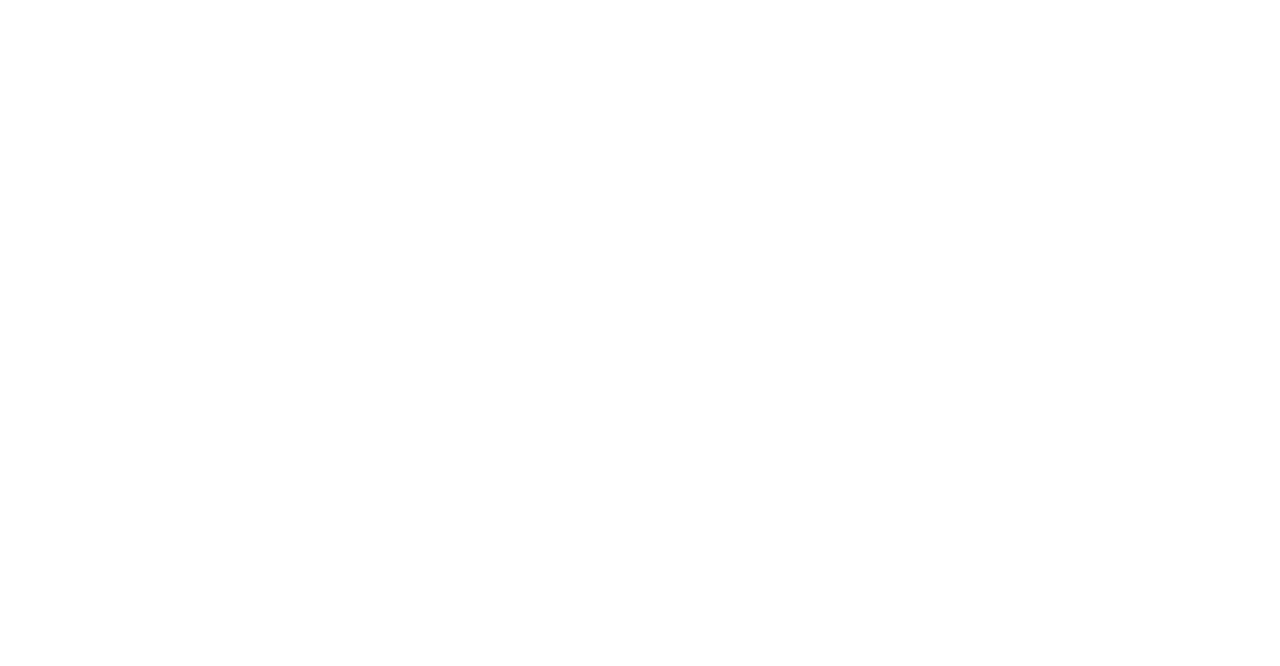
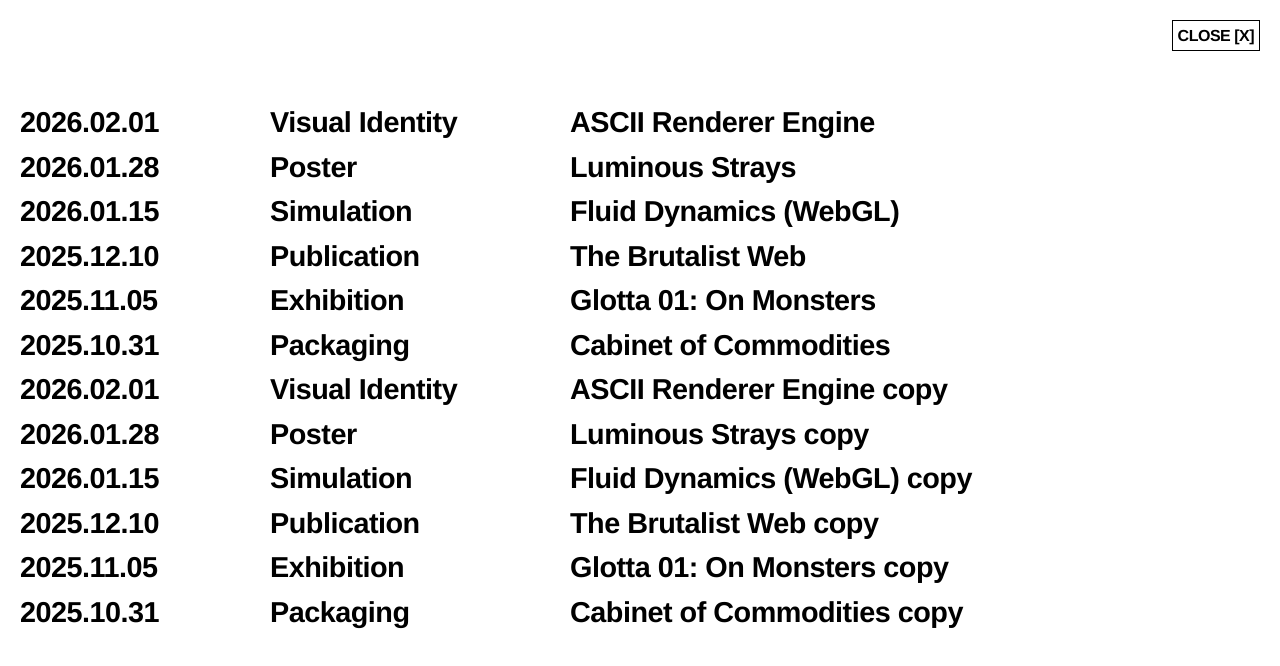
Before and after one commit to Marius-Poirier/mxrjup, an Angular app in the folder personal-site/: page /wip in a window 1280 px wide. Before the commit this address led to /. Shown: the top 666 px of the page. Built offline with nearby package versions, Linux system fonts and the light colour scheme.

Commit message:
fit:add the WIP

```diff
--- a/personal-site/src/app/app.routes.ts
+++ b/personal-site/src/app/app.routes.ts
@@ -11,6 +11,7 @@
 
 import { ReviewDetailComponent } from './pages/music/review-detail/review-detail';
 import { CoolStuffComponent } from './pages/cool-stuff/cool-stuff';
+import { WipComponent } from './pages/wip/wip';
 
 export const routes: Routes = [
     { path: '', component: HomeComponent },
@@ -21,5 +22,6 @@
     { path: 'music/history', component: HistoryComponent },
     { path: 'music/review/:id', component: ReviewDetailComponent },
     { path: 'cool-stuff', component: CoolStuffComponent },
+    { path: 'wip', component: WipComponent },
     { path: 'post/:id', component: PostDetailComponent },
 ];
--- a/personal-site/src/app/pages/home/home.html
+++ b/personal-site/src/app/pages/home/home.html
@@ -51,10 +51,10 @@
             <div class="vertical-text">소개 COOL</div>
         </a>
 
-        <!-- Project A / Placeholder -->
-        <div class="nav-sticker project-sticker">
-            PROJECT A
-        </div>
+        <!-- WIP / Lab Link -->
+        <a routerLink="/wip" class="nav-sticker project-sticker">
+            WIP / <span class="serif">哇</span>
+        </a>
 
         <!-- Decor Images (Scattered) -->
         <img src="https://picsum.photos/seed/neon/300/300" alt="Decor 1" class="decor-image img-1">
--- /dev/null
+++ b/personal-site/src/app/pages/wip/wip.html
@@ -0,0 +1,28 @@
+<div class="swiss-container">
+    <!-- Fixed Elements -->
+    <div class="grid-header">
+        <div class="col-date">Date</div>
+        <div class="col-object">Object</div>
+        <div class="col-subject">Subject</div>
+    </div>
+    <a routerLink="/" class="back-link">CLOSE [X]</a>
+
+    <!-- Scrollable Body containing rows -->
+    <div class="grid-body">
+        @for (exp of experiments(); track exp.id) {
+        <a [href]="exp.link" class="grid-row">
+            <div class="col-date">{{ exp.date }}</div>
+            <div class="col-object">{{ exp.object }}</div>
+            <div class="col-subject">{{ exp.subject }}</div>
+        </a>
+        }
+        <!-- Repeat data to ensure scrolling for the effect -->
+        @for (exp of experiments(); track exp.id + '_dup') {
+        <a [href]="exp.link" class="grid-row">
+            <div class="col-date">{{ exp.date }}</div>
+            <div class="col-object">{{ exp.object }}</div>
+            <div class="col-subject">{{ exp.subject }} copy</div>
+        </a>
+        }
+    </div>
+</div>
--- /dev/null
+++ b/personal-site/src/app/pages/wip/wip.scss
@@ -0,0 +1,122 @@
+/* Typical Organization Clone - "Less Structured" */
+
+:host {
+    display: block;
+    min-height: 100vh;
+    background: white;
+    color: black;
+    font-family: 'Helvetica Neue', Helvetica, Arial, sans-serif;
+    overflow-x: hidden;
+}
+
+.swiss-container {
+    padding: 0;
+    font-size: 1.8rem;
+    font-weight: bold;
+    line-height: 1.2;
+    letter-spacing: -0.5px;
+}
+
+.back-link {
+    position: fixed;
+    top: 20px;
+    right: 20px;
+    /* Reference often has nav on corners */
+    text-decoration: none;
+    color: black;
+    font-size: 1rem;
+    z-index: 100;
+    background: white;
+    /* Keep this readable */
+    padding: 5px;
+    border: 1px solid black;
+    cursor: pointer;
+
+    &:hover {
+        background: black;
+        color: white;
+    }
+}
+
+/* Header - TRANSPARENT & FIXED for CHAOS SCROLL */
+.grid-header {
+    display: flex;
+    position: fixed;
+    top: 50px;
+    /* Space from top */
+    left: 20px;
+    right: 20px;
+    z-index: 50;
+    pointer-events: none;
+    /* Let scroll pass through if mouse is over whitespace */
+    background: transparent;
+    /* KEY: Content scrolls BEHIND this */
+    padding-bottom: 20px;
+    mix-blend-mode: difference;
+    /* Optional: ensures visibility if black on black, or just let it clash */
+    color: black;
+    /* Or difference mode for contrast */
+}
+
+/* Body - Scrollable Area */
+.grid-body {
+    margin-top: 100px;
+    /* Space for fixed header */
+    padding: 0 20px 100px 20px;
+}
+
+/* Grid Rows - NO BORDERS, just placement */
+.grid-row {
+    display: flex;
+    text-decoration: none;
+    color: black;
+    padding: 5px 0;
+    align-items: flex-start;
+    transition: opacity 0.2s;
+
+    /* Reveal effect on hover? Reference is cleaner. */
+    &:hover {
+        color: #0004ff;
+    }
+}
+
+/* Columns */
+.col-date {
+    width: 250px;
+    flex-shrink: 0;
+}
+
+.col-object {
+    width: 300px;
+    flex-shrink: 0;
+}
+
+.col-subject {
+    flex: 1;
+}
+
+/* Mobile */
+@media (max-width: 768px) {
+    .swiss-container {
+        font-size: 1rem;
+    }
+
+    .col-date {
+        width: 100px;
+    }
+
+    .col-object {
+        width: 100px;
+    }
+
+    .grid-header {
+        position: sticky;
+        background: white;
+        /* On mobile, chaos might be unusable */
+        top: 0;
+    }
+
+    .grid-body {
+        margin-top: 0;
+    }
+}
--- /dev/null
+++ b/personal-site/src/app/pages/wip/wip.ts
@@ -0,0 +1,64 @@
+import { Component, signal } from '@angular/core';
+import { RouterLink } from '@angular/router';
+
+interface Experiment {
+  id: string;
+  date: string;    // was code/version
+  object: string;  // was type
+  subject: string; // was name
+  link: string;
+}
+
+@Component({
+  selector: 'app-wip',
+  standalone: true,
+  imports: [RouterLink],
+  templateUrl: './wip.html',
+  styleUrl: './wip.scss'
+})
+export class WipComponent {
+  experiments = signal<Experiment[]>([
+    {
+      id: '1',
+      date: '2026.02.01',
+      object: 'Visual Identity',
+      subject: 'ASCII Renderer Engine',
+      link: '/'
+    },
+    {
+      id: '2',
+      date: '2026.01.28',
+      object: 'Poster',
+      subject: 'Luminous Strays',
+      link: '#'
+    },
+    {
+      id: '3',
+      date: '2026.01.15',
+      object: 'Simulation',
+      subject: 'Fluid Dynamics (WebGL)',
+      link: '#'
+    },
+    {
+      id: '4',
+      date: '2025.12.10',
+      object: 'Publication',
+      subject: 'The Brutalist Web',
+      link: '#'
+    },
+    {
+      id: '5',
+      date: '2025.11.05',
+      object: 'Exhibition',
+      subject: 'Glotta 01: On Monsters',
+      link: '#'
+    },
+    {
+      id: '6',
+      date: '2025.10.31',
+      object: 'Packaging',
+      subject: 'Cabinet of Commodities',
+      link: '#'
+    }
+  ]);
+}
```
